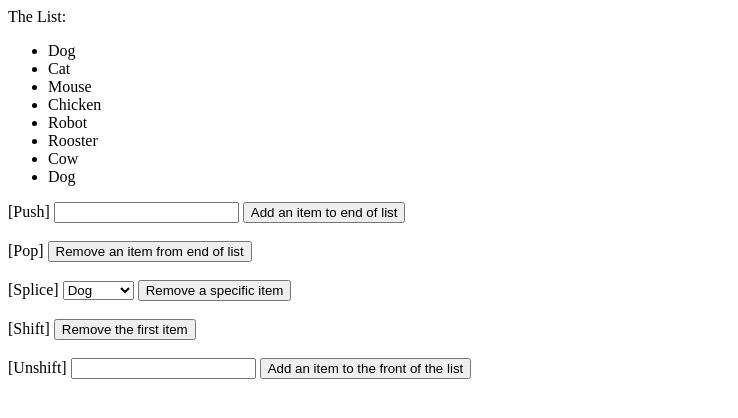
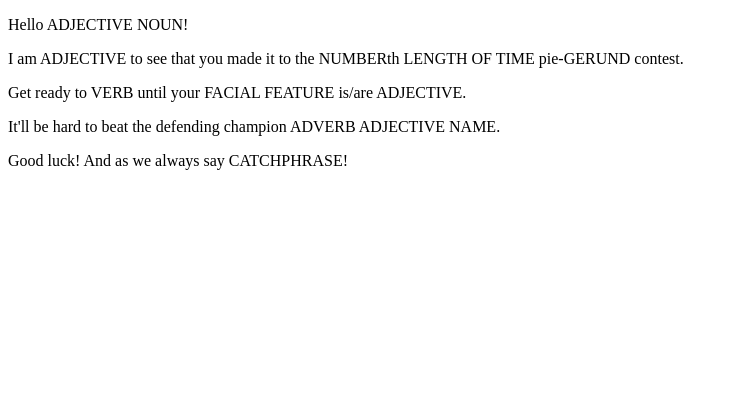
Before and after one commit to iaristotleg18/40kpointmanager, a plain HTML site: page docs/homework.html in a window 1280 px wide. Shown: the whole page, without its empty margins (0-738 px from the left). Drawn offline with nearby package versions, Linux system fonts and the light colour scheme.

Commit message:
homework

```diff
--- a/docs/40k.js
+++ b/docs/40k.js
@@ -130,8 +130,11 @@ function updateDetachmentUnitlist(){
     if (!currentDetachType){
       return
     }
+
+    // Validation code
+    // For each type of unit, check that the number of units is less than / equal to the max
+    // and more than / equal to the min.
     Object.keys(unitTypeCounters).forEach(function(unitValueTypes){
-      // detachmentConfig[currentDetachType].object.keys
         var totalUnitsPerType = unitTypeCounters[unitValueTypes]
         var maxUnitsAllowed = detachmentConfig[currentDetachType][unitValueTypes]['max']
         var minUnitsAllowed = detachmentConfig[currentDetachType][unitValueTypes]['min']
--- a/docs/homework.html
+++ b/docs/homework.html
@@ -6,36 +6,11 @@
 </head>
 <body>
     <div>
-        The List:
-        <ul id='theList'></ul>
-    </div>
-
-    <div>
-        <label for='push'>[Push]</label>
-        <input id='pushItem' type='text' name='push'>
-        <button id='pushItemButton'>Add an item to end of list</button>
-    </div>
-</br>
-    <div>
-        <label for='pop'>[Pop]</label>
-        <button id='popItemButton'>Remove an item from end of list</button>
-    </div>
-</br>
-    <div>
-        <label for='allItems'>[Splice]</label>
-        <select id="allItems"></select>
-        <button id='spliceItemButton'>Remove a specific item</button>
-    </div>
-</br>
-    <div>
-        <label for='shift'>[Shift]</label>
-        <button id='shiftItemButton'>Remove the first item</button>
-    </div>
-</br>
-    <div>
-        <label for='unshift'>[Unshift]</label>
-        <input id='unshiftItem' type='text' name='unshift'>
-        <button id='unshiftItemButton'>Add an item to the front of the list</button>
+        <p> Hello <span id="firstAdjective">ADJECTIVE</span> <span id="noun">NOUN</span>!
+        <p>I am <span id="secondAdjective">ADJECTIVE</span> to see that you made it to the <span id='number'>NUMBER</span>th <span id="lengthOfTime">LENGTH OF TIME</span> pie-<span id="gerund">GERUND</span> contest.</p>
+        <p> Get ready to <span id="verb">VERB</span> until your <span id="facialFeature">FACIAL FEATURE</span> is/are <span id="thirdAdjective">ADJECTIVE</span>.</p>
+        <p> It'll be hard to beat the defending champion <span id="adverb">ADVERB</span> <span id="fourthAdjective">ADJECTIVE</span> <span id="name">NAME</span>.
+        <p> Good luck! And as we always say <span id="catchPhrase">CATCHPHRASE</span>!</p>
     </div>
 </body>
 </html>
--- a/docs/homework.js
+++ b/docs/homework.js
@@ -1,111 +1,42 @@
 $(document).ready(function() {
 
-  // Do not manaully change the list
-  var theList = [
-    'Dog',
-    'Cat',
-    'Mouse',
-    'Chicken',
-    'Robot',
-    'Rooster',
-    'Cow',
-    'Dog'
-  ];
+  var options = {
+    adjectives: ['old', 'funky', 'yellow', 'crossed', 'crazy', 'stuffed', 'abnormal', 'disrespectful', 'bearded', 'greedy', 'magical'],
+    adverbs: ['awkwardly', 'exactly', 'speedily', 'foolishly', 'unexpectedly', 'bravely', 'madly', 'obnoxiously'],
+    facialFeature: ['left-eye', 'right-eye', 'eyes', 'nose', 'eyebrows', 'chin', 'ears', 'forehead'],
+    catchphrases: ['Dyn-o-mite', 'ADD YOUR OWN', 'ADD YOUR OWN'],
+    gerunds: ['running', 'smashing', 'juggling', 'swimming', 'crying', 'smelling'],
+    lengthsOfTime: ['annual', 'bi-weekly', 'monthly', 'hourly', 'once-per-millenium'],
+    name: ['bob', 'june', 'pete', 'josh', 'chuck', 'mary', 'cindy'],
+    livingThing: ['person', 'dog', 'tree', 'large bird', 'skunk'],
+    verbs: ['run', 'party', 'fly', 'slide', 'dance'],
+  }
 
-  // Dont change this function
-  function recomputeTheList() {
-    $('#allItems').empty();
-    $('#theList').empty();
-    theList.forEach(function(item, index) {
-      $('#theList').append('<li>' + item + '</li>');
-      $('#allItems').append('<option value=' + index + '>' + item + '</option>');
-    });
-  }
-  // Dont change this
-  recomputeTheList();
+  // In each jquery statement you need to use [] to access the words in the options object.
 
-  // There are 5 operations you can perform on an array to change its content:
-  // 1) Push - add an item to the end of the list
-  // 2) Pop - remove the last item in the list
-  // 3) Splice - remove the item at a specific index in the list
-  // 4) Shift - remove the first item in the list
-  // 5) Unshift - add an item to the front of the list
-  //
-  // Below there are 5 sections below. In each of them you need to add a
-  // SINGLE LINE OF CODE
-  // that performs the operation for that section.
+  //First adjective
+  $("#firstAdjective").text(CODE_HERE);
+  //Second adjective
+  $("#secondAdjective").text(CODE_HERE);
+  //Third adjective
+  $("#thirdAdjective").text(CODE_HERE);
+  //Fourth adjective
+  $("#fourthAdjective").text(CODE_HERE);
+  //Name
+  $("#name").text(CODE_HERE);
+  //Noun
+  $("#noun").text(CODE_HERE);
+  //Number
+  $("#number").text(CODE_HERE);
+  //Length of Time
+  $("#lengthOfTime").text(CODE_HERE);
+  //Gerund
+  $("#gerund").text(CODE_HERE);
+  //Verb
+  $("#verb").text(CODE_HERE);
+  //Facial Feature
+  $("#facialFeature").text(CODE_HERE);
+  //Catchphrase
+  $("#catchPhrase").text(CODE_HERE);
 
-
-  /*
-  ============
-      PUSH
-  ============
-  */
-  $('#pushItemButton').click(function(event) {
-    // Dont change this
-    var itemToAdd = $('#pushItem').val()
-
-    // "PUSH" itemToAdd onto theList
-    theList.push(itemToAdd)
-
-    // Dont change this
-    recomputeTheList();
-  });
-
-  /*
-  ============
-      POP
-  ============
-  */
-  $('#popItemButton').click(function(event) {
-    // "POP" an item off theList
-    theList.pop();
-
-    // Dont change this
-    recomputeTheList();
-  });
-
-  /*
-  ============
-     SPLICE
-  ============
-  */
-  $('#spliceItemButton').click(function(event) {
-    // Dont change this
-    var indexOfSelectedItem = $("#allItems").children("option:selected").val();
-
-    // "Splice" the selected item off theList using indexOfSelectedItem
-    theList.splice(indexOfSelectedItem, howmany = 1)
-
-    // Dont change this
-    recomputeTheList();
-  });
-
-  /*
-  ============
-     SHIFT
-  ============
-  */
-  $('#shiftItemButton').click(function(event) {
-    // 'Shift' the first item off the list
-    theList.shift();
-    // Dont change this
-    recomputeTheList();
-  });
-
-  /*
-  ============
-     UNSHIFT
-  ============
-  */
-  $('#unshiftItemButton').click(function(event) {
-    // Dont change this
-    var itemToAdd = $('#unshiftItem').val()
-
-    // 'Unshift' the itemToAdd to the front of the list
-    theList.unshift(itemToAdd)
-
-    // Dont change this
-    recomputeTheList();
-  });
 });
```
